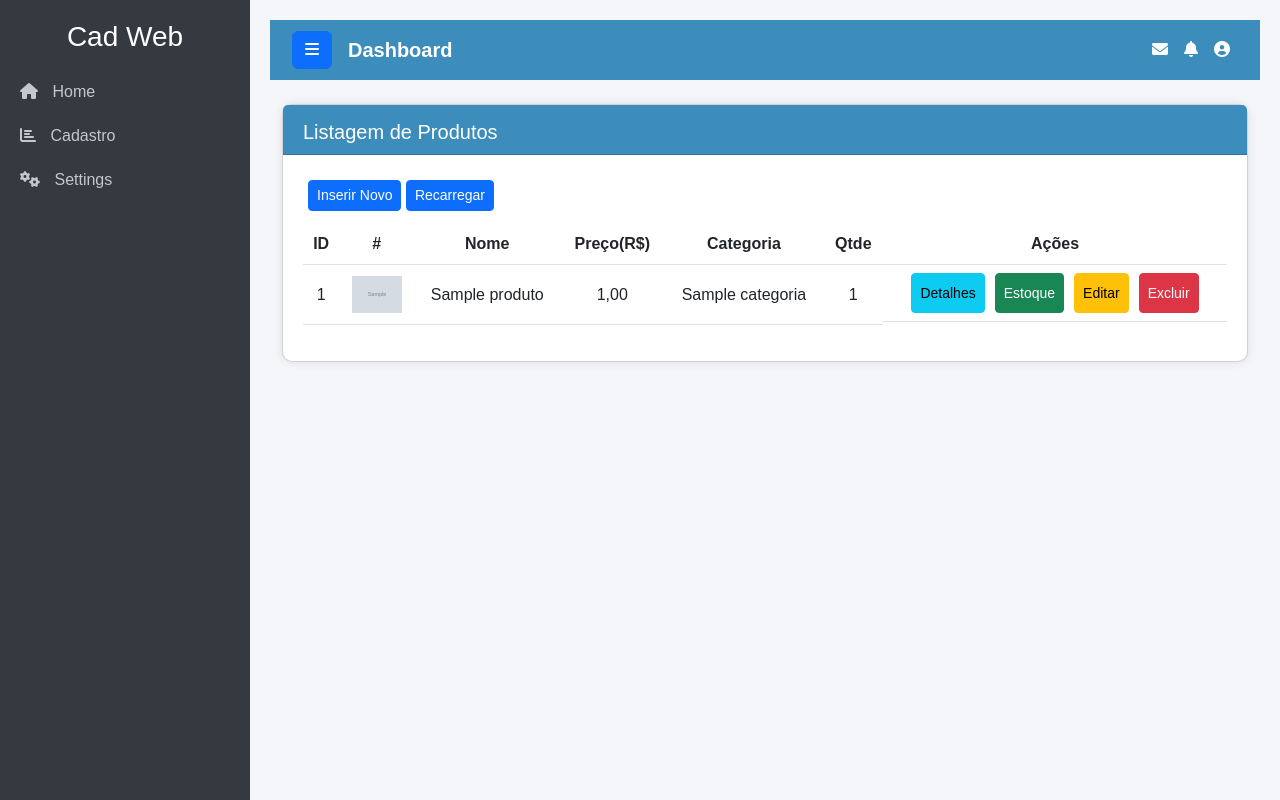
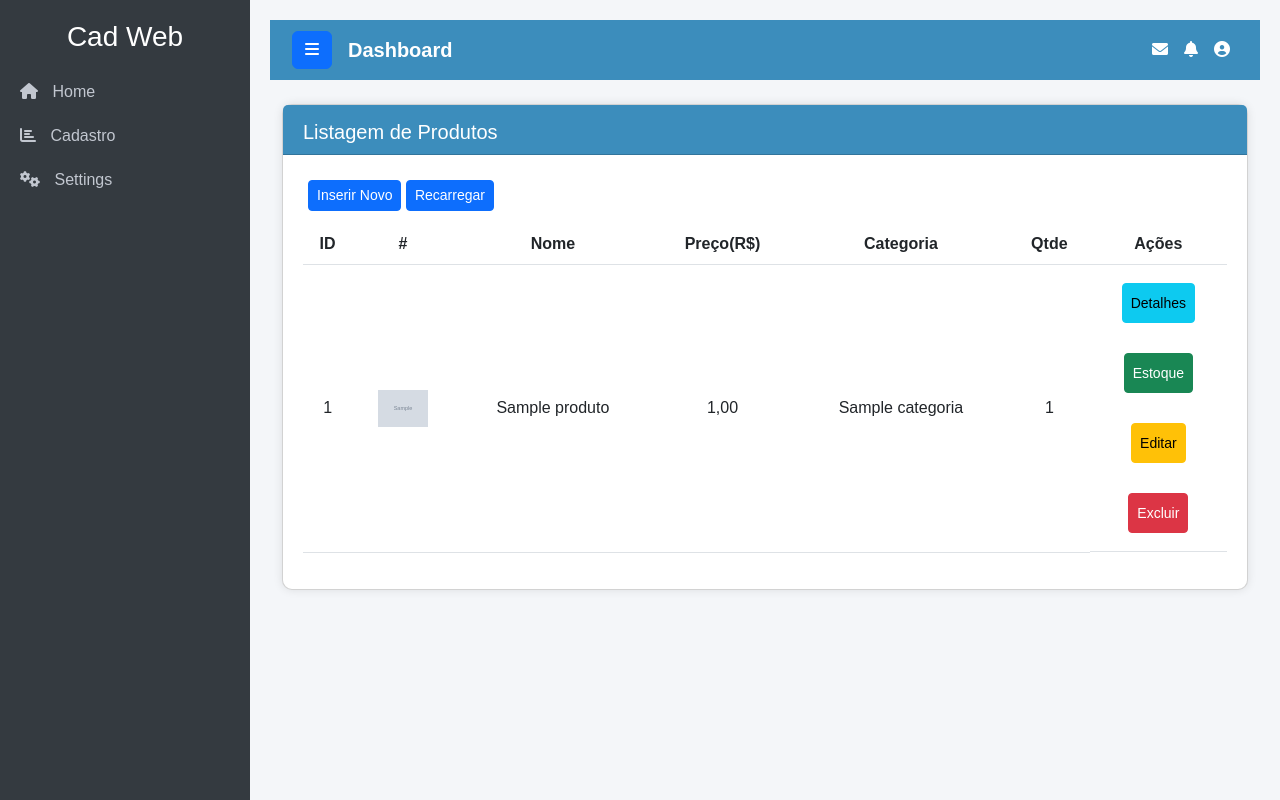
Before and after one commit to lucascardlima/cadweb, a Django app: page /produto/ in a window 1280 px wide. Run offline with Django 4.2, Linux system fonts and the light colour scheme; tables that the repository leaves empty hold one stand-in row (values such as "Sample post"); grey boxes marked "Sample" are stand-in pictures; some libraries are stand-ins or nearby versions.

Commit message:
lista atualizada

```diff
--- a/templates/produto/lista.html
+++ b/templates/produto/lista.html
@@ -23,17 +23,17 @@
   }
   .table-hover td:last-child {
     display: flex;
+    flex-direction: column; /* Empilha os botões verticalmente */
     justify-content: center;
     align-items: center;
-    gap: 10px;
-    height: 100%; /* Garante que o conteúdo ocupe toda a altura */
+    gap: 10px; /* Espaçamento entre os botões */
   }
   .table-hover td:last-child button,
   .table-hover td:last-child a,
   .table-hover td:last-child form {
-    margin: 20; /* Remove margens extras */
+    margin: 10px 0; /* Adiciona 10px de margem acima e abaixo */
     display: flex;
-    align-items: center; /* Centraliza os botões */
+    align-items: center; /* Centraliza o conteúdo do botão */
     height: 40px; /* Define um tamanho uniforme para os botões */
   }
 </style>
```
